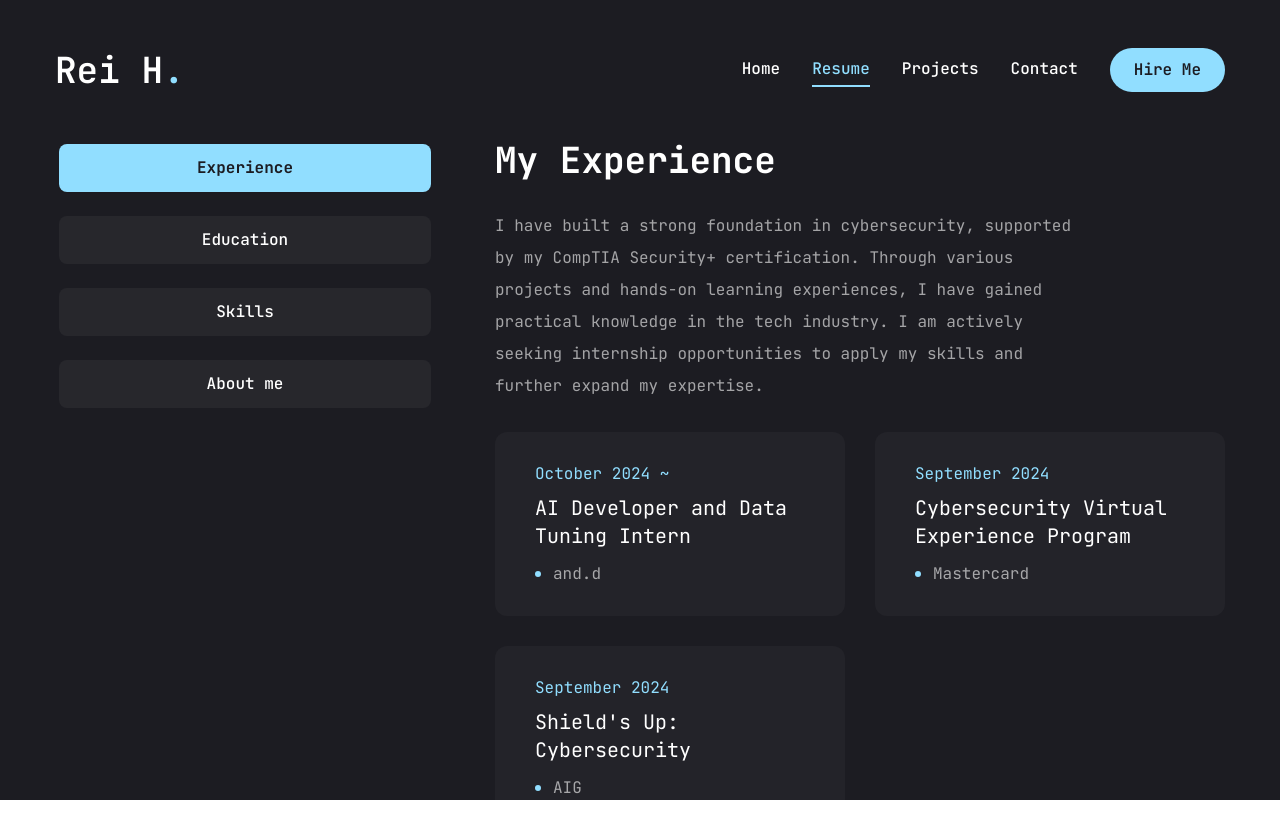
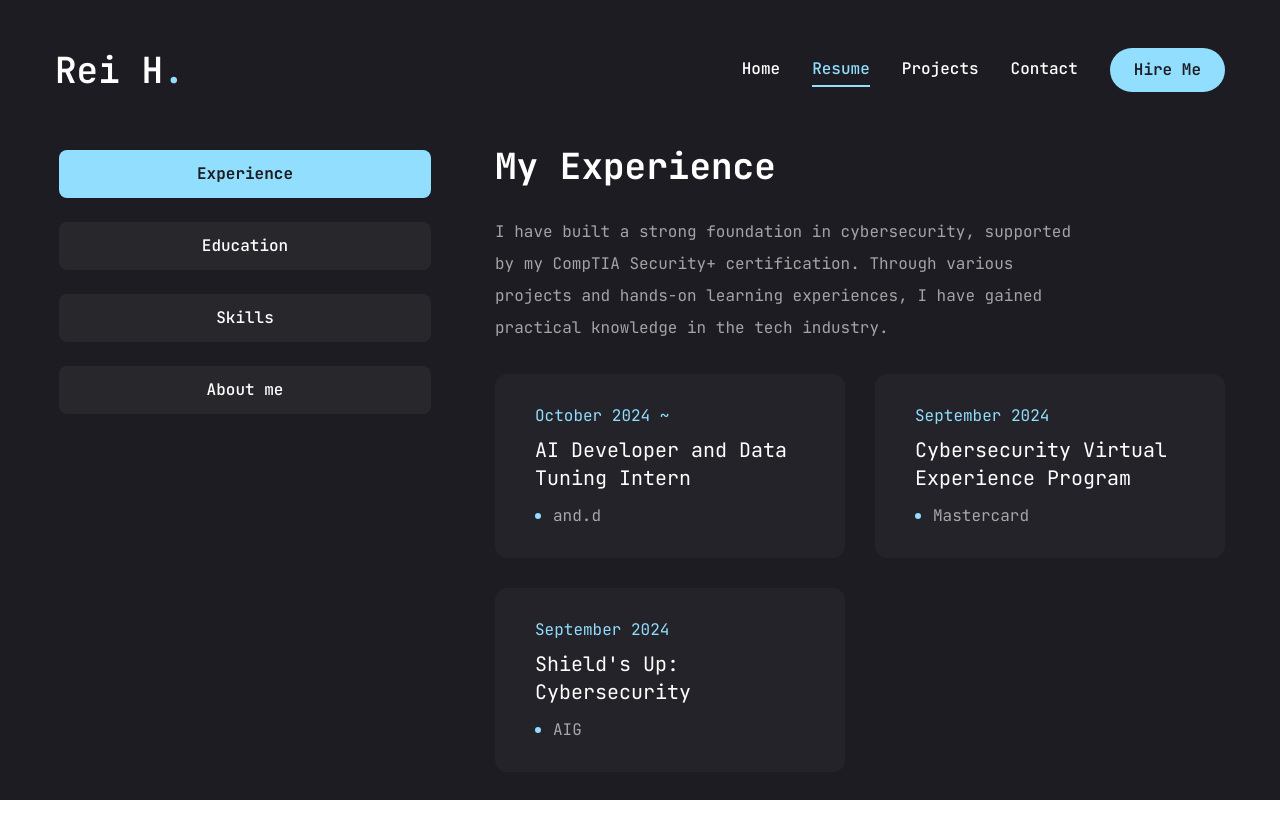
Before and after one commit to Zerei183-4/Reiport, a Next.js app: page /resume in a window 1280 px wide. After the commit the page ends 800 px from the top, so only its background shows below. Built offline with nearby package versions, Linux system fonts and the light colour scheme.

Commit message:
delete some lines

```diff
--- a/app/resume/page.jsx
+++ b/app/resume/page.jsx
@@ -51,7 +51,7 @@ const about = {
 const experience = {
   icon: '/assets/resume/badge.svg',
   title: 'My Experience',
-  description: 'I have built a strong foundation in cybersecurity, supported by my CompTIA Security+ certification. Through various projects and hands-on learning experiences, I have gained practical knowledge in the tech industry. I am actively seeking internship opportunities to apply my skills and further expand my expertise.',
+  description: 'I have built a strong foundation in cybersecurity, supported by my CompTIA Security+ certification. Through various projects and hands-on learning experiences, I have gained practical knowledge in the tech industry.',
   items: [
     {
       company: "and.d",
```
